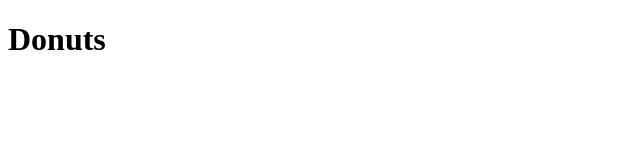
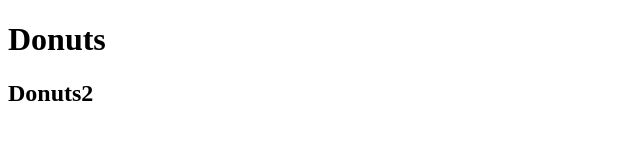
Before and after one commit to stewlove/donut-, a plain HTML site: page index.html in a window 1280 px wide. Shown: the whole page, without its empty margins (0-640 px from the left). Drawn offline with Linux system fonts and the light colour scheme.

Commit message:
added h2

```diff
--- a/index.html
+++ b/index.html
@@ -9,6 +9,7 @@
 </head>
 <body>
     <h1>Donuts</h1>
+    <h2>Donuts2</h2>
 
 </body>
 </html>
```
